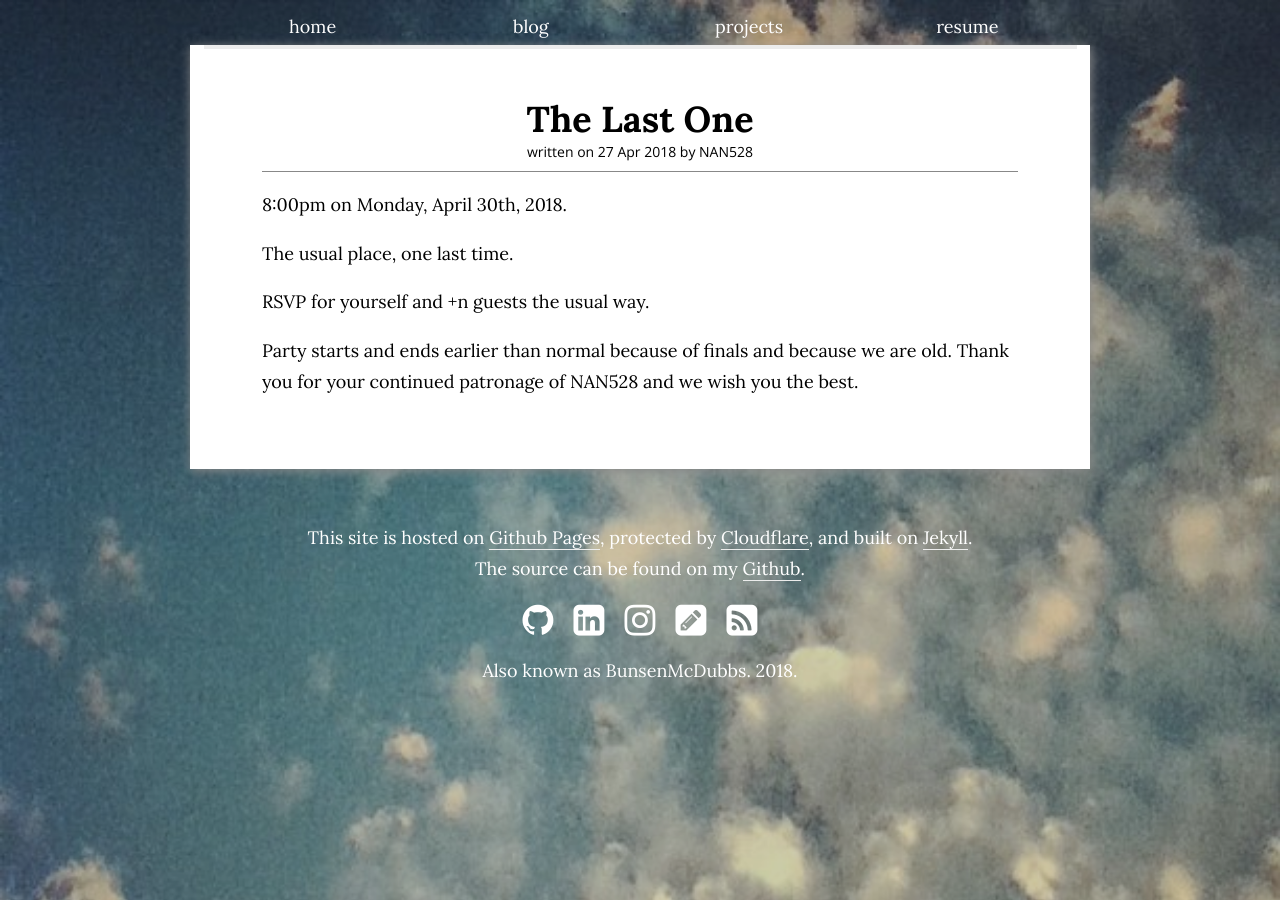
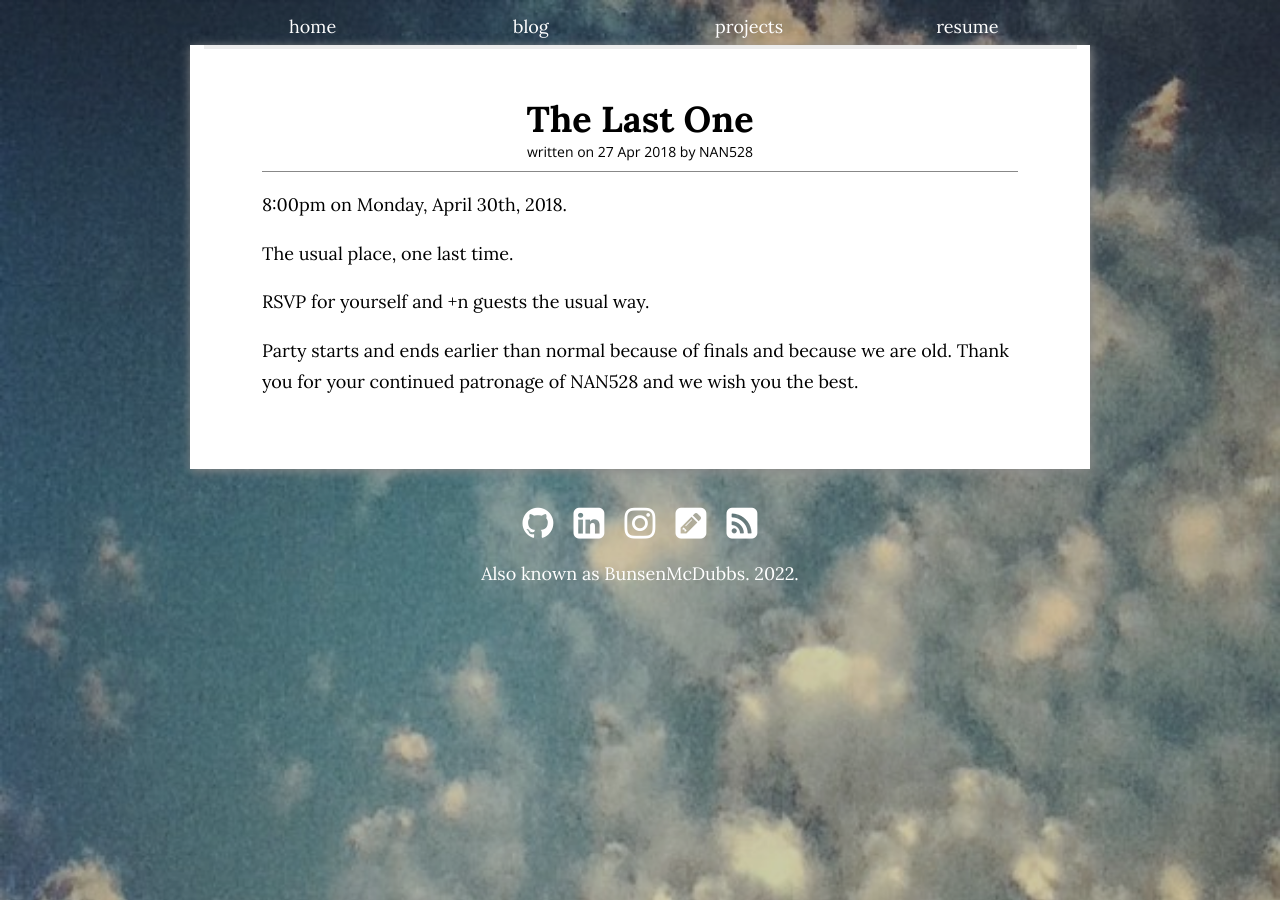
Before and after one commit to bunsenmcdubbs/bunsenmcdubbs.github.io, a Jekyll site: the page built from _posts/2018-04-27-the-last-one.md, in a window 1280 px wide. Built offline with Jekyll 4.4.1, drawn with Linux system fonts in a browser that asks for light colours; nearby versions of some CDN libraries; comment, search, counter and statistics services are not loaded.

Commit message:
clean up README, footer; add intelij to gitignore

```diff
--- a/_includes/footer.html
+++ b/_includes/footer.html
@@ -1,14 +1,5 @@
 <footer>
   <div class="pure-g">
-    <div id="page-meta" class="pure-u-1">
-      <p>This site is hosted on
-        <a href="https://pages.github.com">Github Pages</a>, protected by
-        <a href="https://cloudflare.com">Cloudflare</a>, and built on
-        <a href="https://jekyllrb.com">Jekyll</a>.
-        <br />The source can be found on my
-        <a href="https://github.com/bunsenmcdubbs/bunsenmcdubbs.github.io/">Github</a>.
-      </p>
-    </div>
     <div class="pure-u-1">
       <a href="https://github.com/bunsenmcdubbs" class="no-line">
         <i class="fa fa-github fa-2x fa-fw" id="github"></i></a>
@@ -23,7 +14,7 @@
 
     </div>
     <div class="pure-u-1">
-      <p>Also known as BunsenMcDubbs. 2018.</p>
+      <p>Also known as BunsenMcDubbs. 2022.</p>
     </div>
   </div>
 </footer>
```
Also changed, not shown: README.md, 1 other file.
